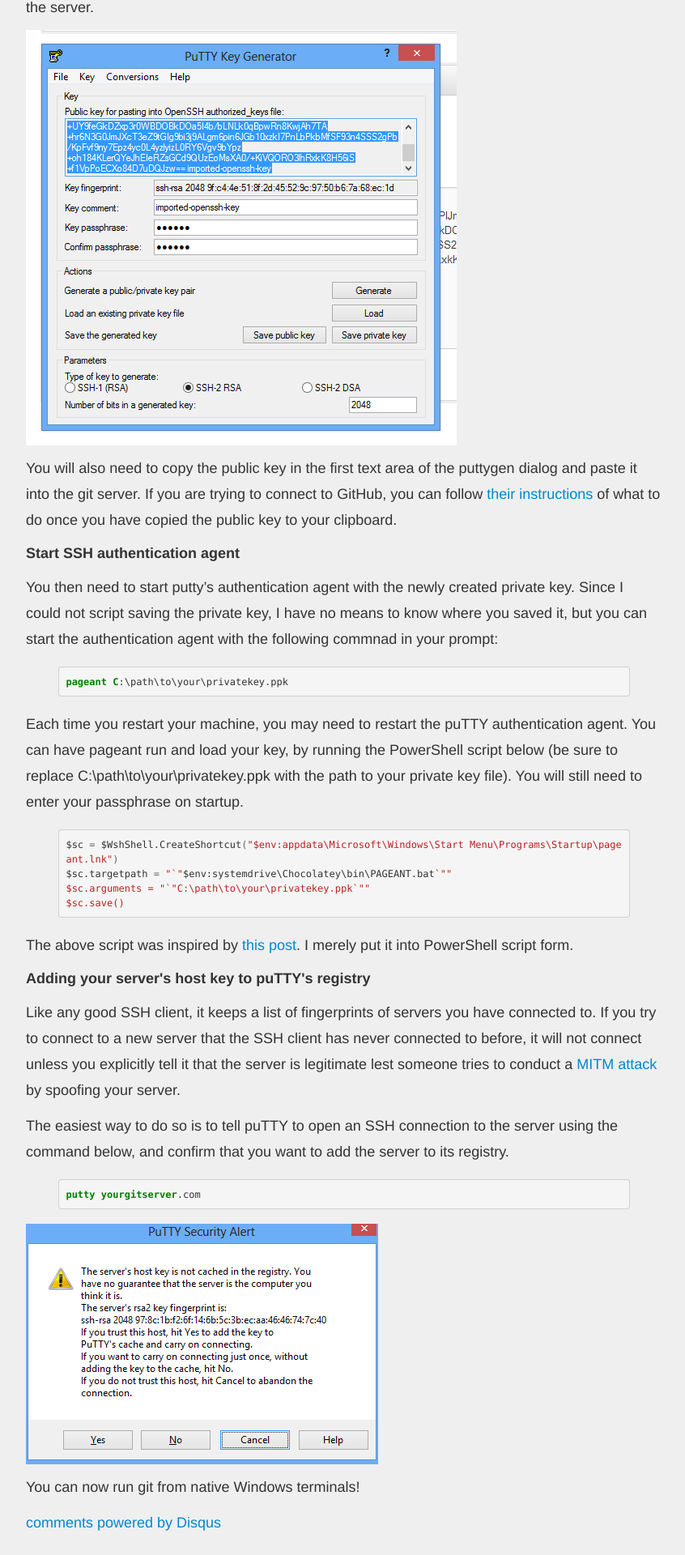
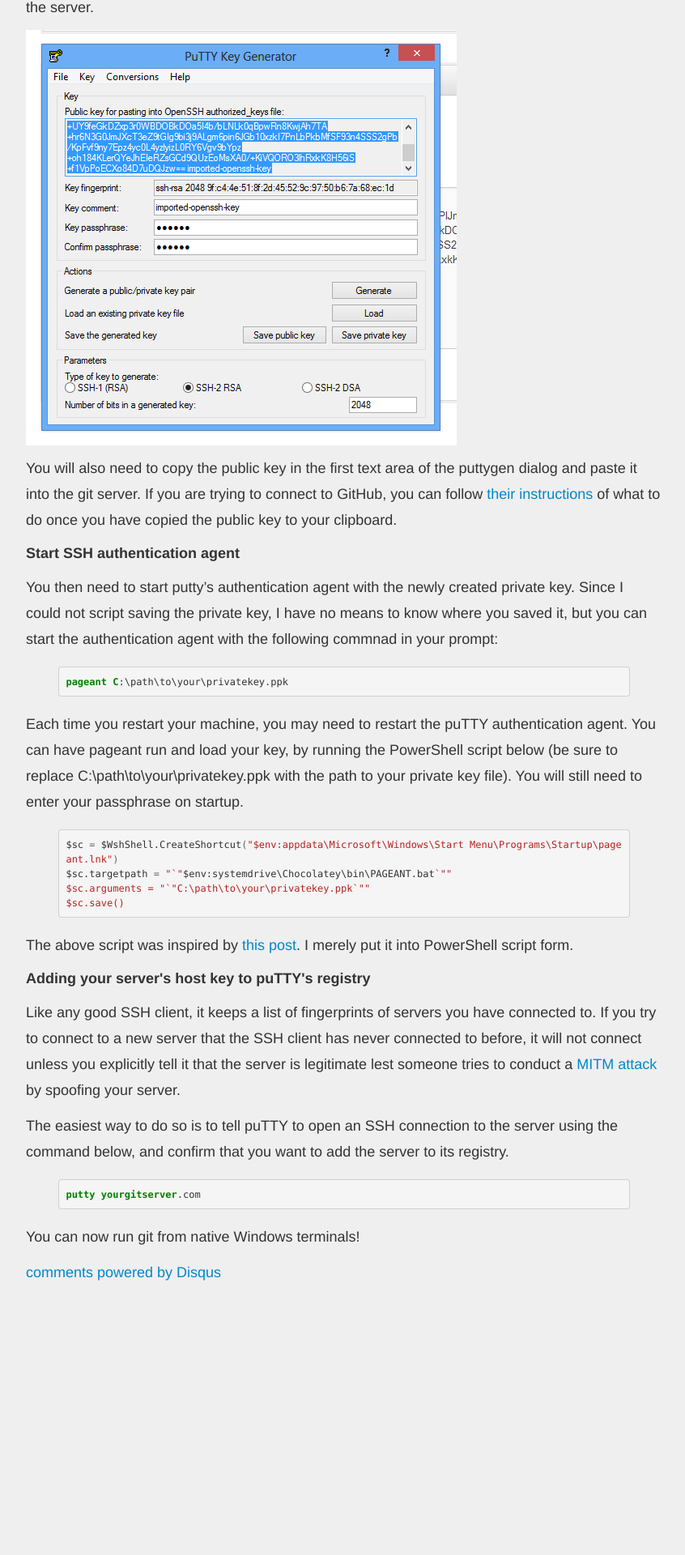
Before and after one commit to etruong42/etruong42.github.com, a Jekyll site: the page built from _posts/2013-8-26-How-To-Integrate-Git-Into-Windows.md, in a window 1280 px wide. Shown: the part 1469-3389 px from the top of the page at 81% size, without its empty margins (306-1152 px from the left). Built offline with Jekyll 4.4.1, drawn with Linux system fonts in a browser that asks for light colours; Markdown is read by kramdown in place of the engine named in the settings; comment, search, counter and statistics services are not loaded; after the commit the page ends 3080 px from its top, so only the background shows below that.

Commit message:
remove image

```diff
--- a/_posts/2013-8-26-How-To-Integrate-Git-Into-Windows.md
+++ b/_posts/2013-8-26-How-To-Integrate-Git-Into-Windows.md
@@ -70,6 +70,4 @@
 
 {% endhighlight %}
 
-<img src="/assets/img/add_server_host_key_to_registry.png" alt="Add server's host key to puTTY's registry" />
-
 You can now run git from native Windows terminals!
```
